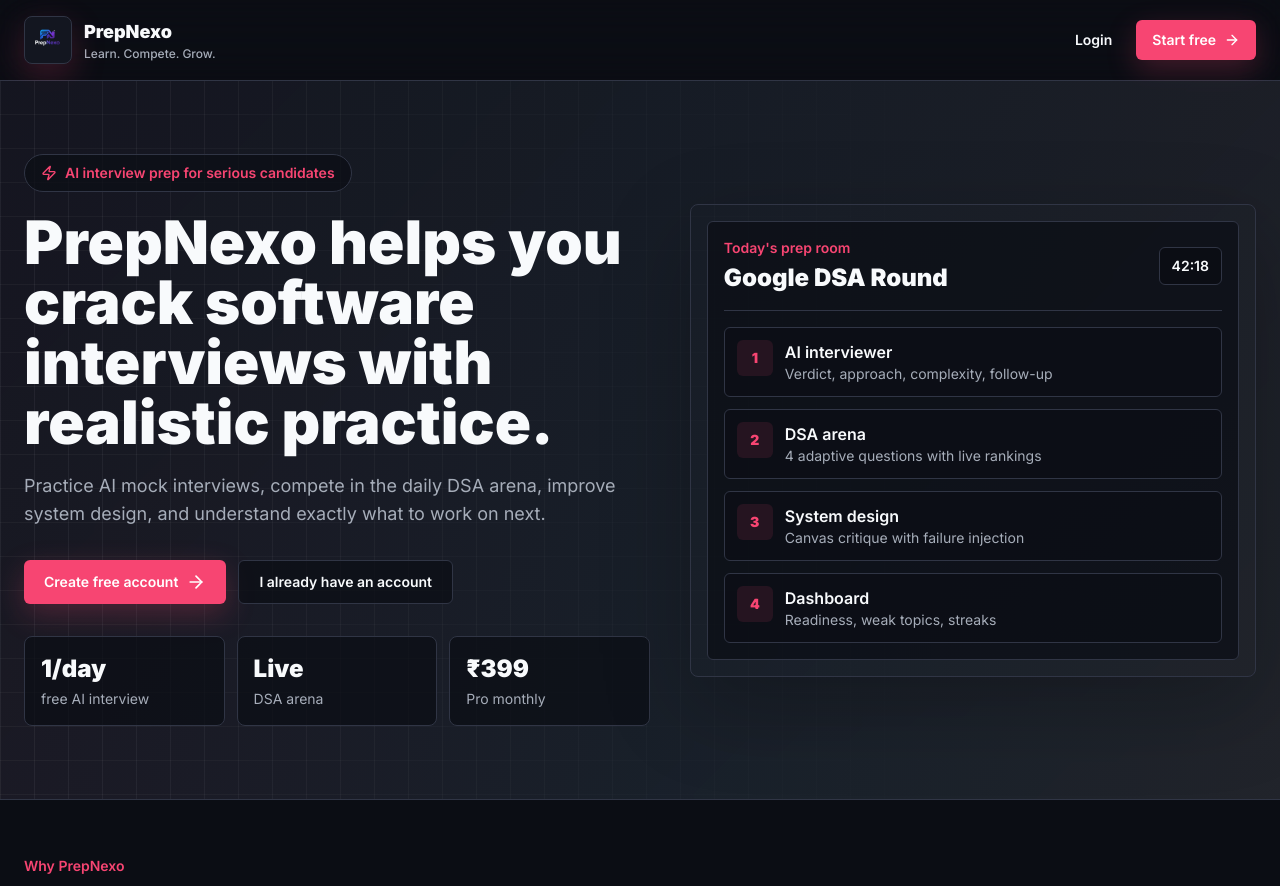
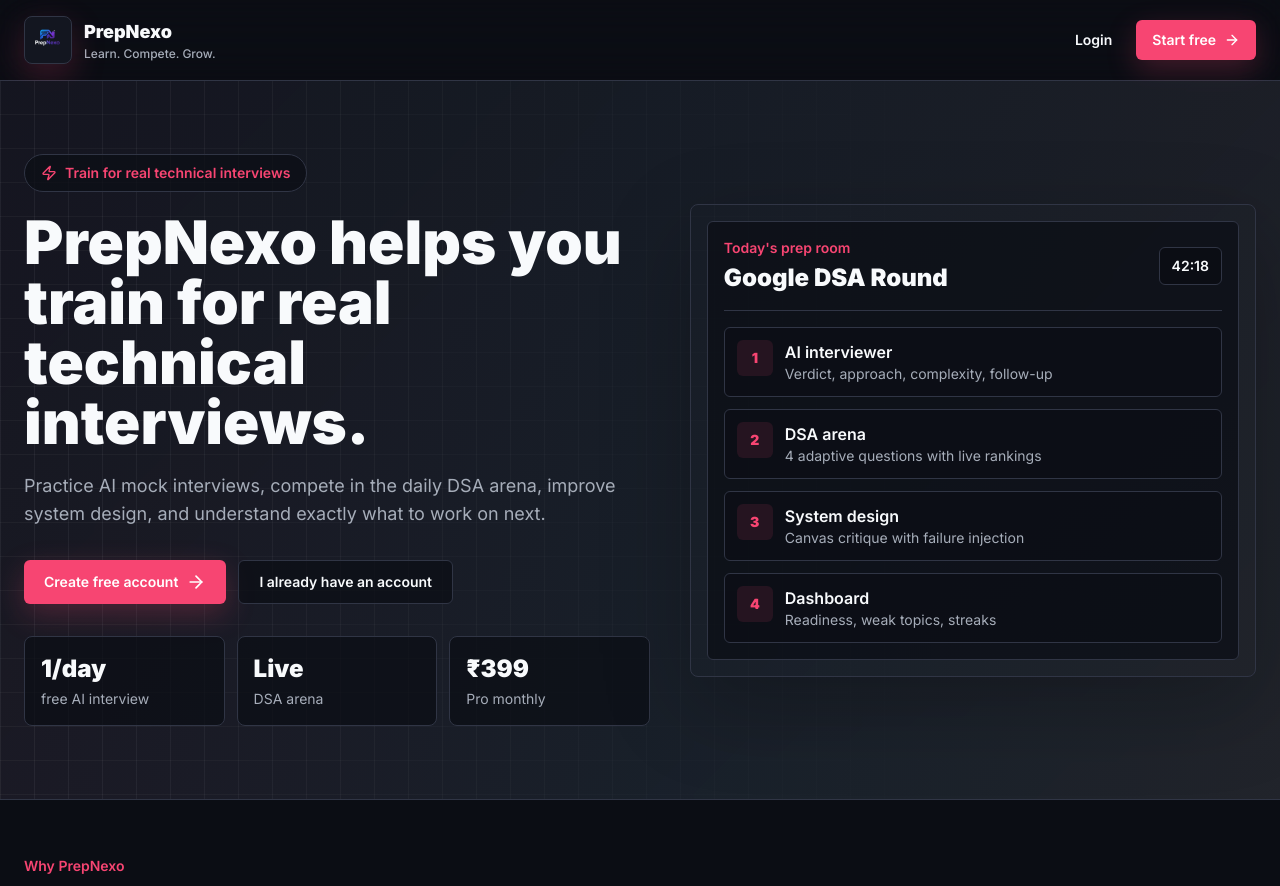
Before and after one commit to Harsh72019/prepNexo, a Next.js app in the folder apps/web/: page / in a window 1280 px wide. Shown: the top 886 px of the page. Built offline with nearby package versions, Linux system fonts and the light colour scheme.

Commit message:
Refine PrepNexo SEO positioning

```diff
--- a/apps/web/src/app/layout.tsx
+++ b/apps/web/src/app/layout.tsx
@@ -9,12 +9,11 @@ export const metadata: Metadata = {
   metadataBase: new URL(process.env.WEB_URL ?? "https://prepnexo.online"),
   applicationName: "PrepNexo",
   title: {
-    default:
-      "PrepNexo - AI Interview Prep, DSA Arena, and System Design Practice",
+    default: "PrepNexo - Train for Real Technical Interviews",
     template: "%s | PrepNexo",
   },
   description:
-    "PrepNexo is an AI-powered interview preparation platform with realistic mock interviews, daily DSA arena battles, system design practice, analytics, and adaptive prep plans.",
+    "PrepNexo helps candidates train for real technical interviews with AI mock interviews, daily DSA arena battles, system design practice, adaptive analytics, and focused prep plans.",
   keywords: [
     "PrepNexo",
     "prepnexo",
@@ -59,8 +58,7 @@ export const metadata: Metadata = {
     type: "website",
     siteName: "PrepNexo",
     url: "/",
-    title:
-      "PrepNexo - AI Interview Prep, DSA Arena, and System Design Practice",
+    title: "PrepNexo - Train for Real Technical Interviews",
     description:
       "Practice realistic AI interviews, compete in daily DSA arenas, improve system design, and track prep growth with PrepNexo.",
     images: [
@@ -74,9 +72,9 @@ export const metadata: Metadata = {
   },
   twitter: {
     card: "summary_large_image",
-    title: "PrepNexo - AI Interview Prep",
+    title: "PrepNexo - Train for Real Technical Interviews",
     description:
-      "Realistic AI interviews, daily DSA arena battles, system design practice, and adaptive analytics.",
+      "AI mock interviews, daily DSA arena battles, system design practice, and adaptive analytics.",
     images: ["/brand/logo.png"],
   },
 };
--- a/apps/web/src/app/page.tsx
+++ b/apps/web/src/app/page.tsx
@@ -12,9 +12,9 @@ import Image from "next/image";
 import Link from "next/link";
 
 export const metadata: Metadata = {
-  title: "PrepNexo - AI Interview Prep, DSA Arena, and System Design Practice",
+  title: "PrepNexo - Train for Real Technical Interviews",
   description:
-    "PrepNexo helps candidates prepare for software engineering interviews with realistic AI interviews, daily DSA arena battles, system design practice, and adaptive analytics.",
+    "PrepNexo helps candidates train for real technical interviews with AI mock interviews, daily DSA arena battles, system design practice, and adaptive analytics.",
   alternates: {
     canonical: "/",
   },
@@ -56,7 +56,7 @@ const jsonLd = {
   applicationCategory: "EducationalApplication",
   operatingSystem: "Web",
   description:
-    "PrepNexo is an AI-powered interview preparation platform for software engineering candidates, with AI mock interviews, DSA arena battles, system design practice, and adaptive analytics.",
+    "PrepNexo helps software engineering candidates train for real technical interviews with AI mock interviews, DSA arena battles, system design practice, and adaptive analytics.",
   image: "https://prepnexo.online/brand/logo.png",
   brand: {
     "@type": "Brand",
@@ -138,11 +138,10 @@ export default function HomePage() {
           <div>
             <div className="mb-5 inline-flex items-center gap-2 rounded-full border bg-background/70 px-4 py-2 text-sm font-semibold text-primary">
               <Zap className="size-4" />
-              AI interview prep for serious candidates
+              Train for real technical interviews
             </div>
             <h1 className="max-w-4xl text-4xl font-black leading-tight tracking-normal md:text-6xl">
-              PrepNexo helps you crack software interviews with realistic
-              practice.
+              PrepNexo helps you train for real technical interviews.
             </h1>
             <p className="mt-5 max-w-2xl text-base leading-7 text-muted-foreground md:text-lg">
               Practice AI mock interviews, compete in the daily DSA arena,
@@ -228,7 +227,8 @@ export default function HomePage() {
         <div className="max-w-3xl">
           <p className="text-sm font-semibold text-primary">Why PrepNexo</p>
           <h2 className="mt-2 text-3xl font-black tracking-normal md:text-4xl">
-            One place to learn, compete, and grow.
+            AI mock interviews, DSA battles, and system design practice in one
+            loop.
           </h2>
         </div>
         <div className="mt-8 grid gap-4 md:grid-cols-2 lg:grid-cols-4">
@@ -255,7 +255,7 @@ export default function HomePage() {
           <div>
             <p className="text-sm font-semibold text-primary">PrepNexo</p>
             <h2 className="mt-2 text-2xl font-black tracking-normal">
-              Start your interview prep loop today.
+              Start training for real technical interviews today.
             </h2>
           </div>
           <Button asChild size="lg">
```
